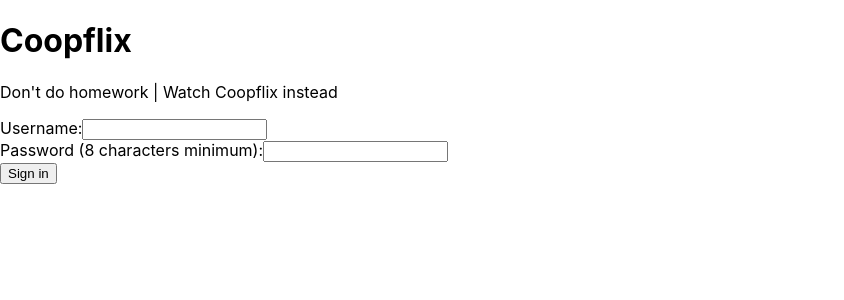
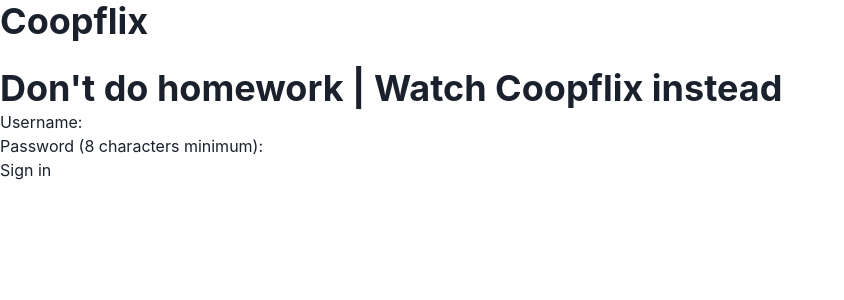
Before and after one commit to cooperece366s21/coopflix-frontend, a React (Create React App) app: page / in a window 1280 px wide. Shown: the top 300 px of the page, without its empty margins (0-844 px from the left). Built offline with nearby package versions, Linux system fonts and the light colour scheme; no server answers.

Commit message:
start adding chakra ui components

```diff
--- a/src/components/App/App.tsx
+++ b/src/components/App/App.tsx
@@ -4,6 +4,7 @@ import api, { User } from "../../services/api";
 import { Login } from "../Login/Login";
 import { Logout } from "../Logout/Logout";
 import { UserFeed } from "../Feed/Feed";
+import { Box, Heading, Stack } from "@chakra-ui/react";
 
 type AppProps = {};
 type AppState = { user: User | null };
@@ -19,11 +20,11 @@ class App extends React.Component<AppProps, AppState> {
   render() {
     const { user } = this.state;
     return (
-      <div className="App">
-        <header className="App-header">
-          <h1>Coopflix</h1>
-          <p>Don't do homework | Watch Coopflix instead</p>
-        </header>
+      <Box className="App">
+        <Stack spacing={6}>
+          <Heading as="h1">Coopflix</Heading>
+          <Heading as="h2">Don't do homework | Watch Coopflix instead</Heading>
+        </Stack>
         {user === null ? (
           <Login onLoggedIn={user => this.setState({ user })} />
         ) : (
@@ -33,7 +34,7 @@ class App extends React.Component<AppProps, AppState> {
             <UserFeed />
           </div>
         )}
-      </div>
+      </Box>
     );
   }
 }
--- a/src/index.tsx
+++ b/src/index.tsx
@@ -1,14 +1,17 @@
-import React from 'react';
-import ReactDOM from 'react-dom';
-import './index.css';
-import App from './components/App/App';
-import reportWebVitals from './reportWebVitals';
+import React from "react";
+import ReactDOM from "react-dom";
+import "./index.css";
+import App from "./components/App/App";
+import reportWebVitals from "./reportWebVitals";
+import { ChakraProvider } from "@chakra-ui/react";
 
 ReactDOM.render(
   <React.StrictMode>
-    <App />
+    <ChakraProvider>
+      <App />
+    </ChakraProvider>
   </React.StrictMode>,
-  document.getElementById('root')
+  document.getElementById("root")
 );
 
 // If you want to start measuring performance in your app, pass a function
```
